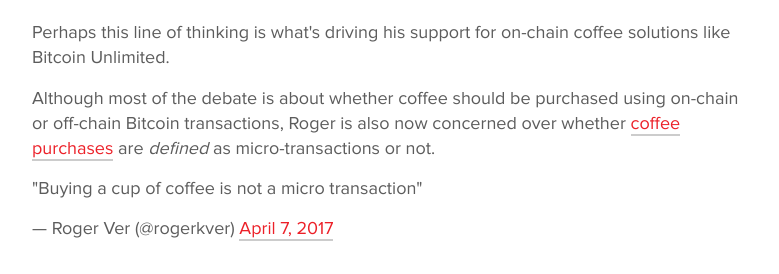
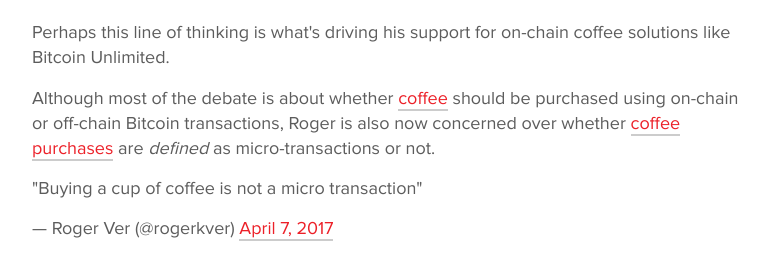
Before and after one commit to JTuwiner/bitcoincoffee, a Jekyll site: the page built from index.html, in a window 1280 px wide and 900 px high, scrolled down 1326 px. Shown: the part 172-446 px from the top of the window, without its empty margins (248-1027 px from the left). Built offline with Jekyll 4.4.1, drawn with Linux system fonts in a browser that asks for light colours; some web fonts are replaced; comment, search, counter and statistics services are not loaded; part of the change alters nothing that is shown.

```diff
--- a/index.html
+++ b/index.html
@@ -40,7 +40,7 @@ layout: default
 
 <p>Perhaps this line of thinking is what's driving his support for on-chain coffee solutions like Bitcoin Unlimited. </p>
 
-<p>Although most of the debate is about whether coffee should be purchased using on-chain or off-chain Bitcoin transactions, Roger is also now concerned over whether <a href="https://lefrenchpress.com/">coffee purchases</a> are <i>defined</i> as micro-transactions or not.</p>
+<p>Although most of the debate is about whether <a href="https://www.buycoffeeworldwide.com/">coffee</a> should be purchased using on-chain or off-chain Bitcoin transactions, Roger is also now concerned over whether <a href="https://lefrenchpress.com/">coffee purchases</a> are <i>defined</i> as micro-transactions or not.</p>
 
 <blockquote class="twitter-tweet" data-lang="en"><p lang="en" dir="ltr">&quot;Buying a cup of coffee is not a micro transaction&quot;</p>&mdash; Roger Ver (@rogerkver) <a href="https://twitter.com/rogerkver/status/850350068049747968">April 7, 2017</a></blockquote>
 <script async src="//platform.twitter.com/widgets.js" charset="utf-8"></script>
```
